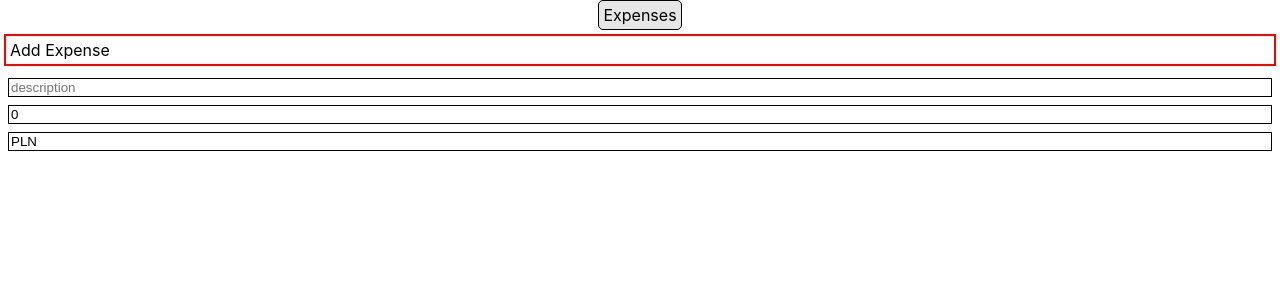
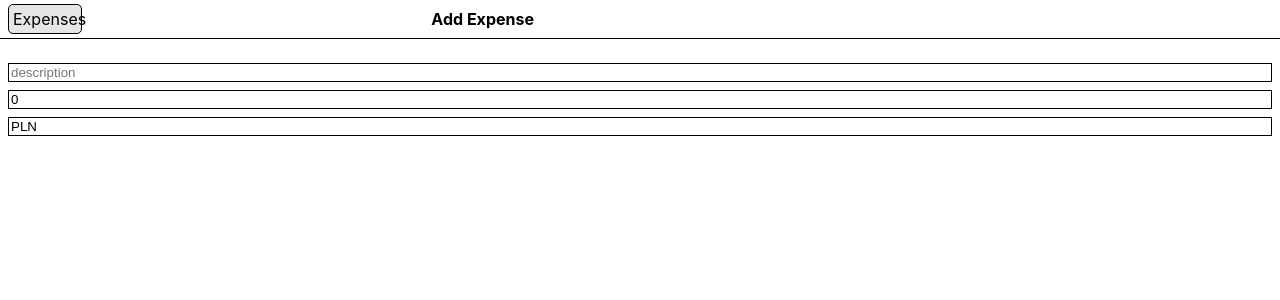
Before and after one commit to jaklyk2103/expenses-ui, a React (Create React App) app: page /addExpense in a window 1280 px wide. Shown: the top 300 px of the page. Built offline with nearby package versions, Linux system fonts and the light colour scheme.

Commit message:
Styled navigation bar

```diff
--- a/src/components/navigationBar/navigationBar.css
+++ b/src/components/navigationBar/navigationBar.css
@@ -1,19 +1,31 @@
 .navigation-bar-page-title {
-  border: solid red 2px;
-  padding: 0.25rem;
-  margin: 0.25rem;
-  /* align-self: center; */
+  max-width: 7rem;
+  display: flex;
+  justify-content: center;
+  align-items: center;
+}
+
+.navigation-bar-page-title > p {
+  margin: auto;
+  font-weight: bold;
+  text-align: center;
 }
 
 .navigation-bar-link-left {
-  /* align-self: flex-start; */
+  max-width: 4rem;
+  margin-left: 0.5rem;
 }
 
 .navigation-bar-link-right {
-  /* align-self: flex-end; */
+  max-width: 4rem;
+  margin-right: 0.5rem;
 }
 
 .navigation-bar-wrapper {
+  margin-top: 0.25rem;
+  margin-bottom: 1rem;
+  padding-bottom: 0.25rem;
+  border-bottom: solid black 1px;
   display: grid;
-  grid-template-columns: auto;
+  grid-template-columns: 1fr 1fr 1fr;
 }
--- a/src/components/navigationBar/navigationBar.tsx
+++ b/src/components/navigationBar/navigationBar.tsx
@@ -11,7 +11,7 @@ export default function NavigationBar(props: NavigationBarProps) {
   return(
     <div className='navigation-bar-wrapper'>
       {props.leftNavigationBarItem && <Link className='single-navigation-link navigation-bar-link-left' {...props.leftNavigationBarItem}>{props.leftNavigationBarItem.children}</Link>}
-      <div><p className='navigation-bar-page-title'>{props.pageTitle}</p></div>
+      <div className='navigation-bar-page-title'><p>{props.pageTitle}</p></div>
       {props.rightNavigationBarItem && <Link className='single-navigation-link navigation-bar-link-right' {...props.rightNavigationBarItem}>{props.rightNavigationBarItem.children}</Link>}
     </div>
   )
--- a/src/components/singleNavigationLink/singleNavigationLink.css
+++ b/src/components/singleNavigationLink/singleNavigationLink.css
@@ -1,5 +1,4 @@
 .single-navigation-link {
-  margin: auto;
   text-align: center;
   text-decoration: none;
   color: black;
```
